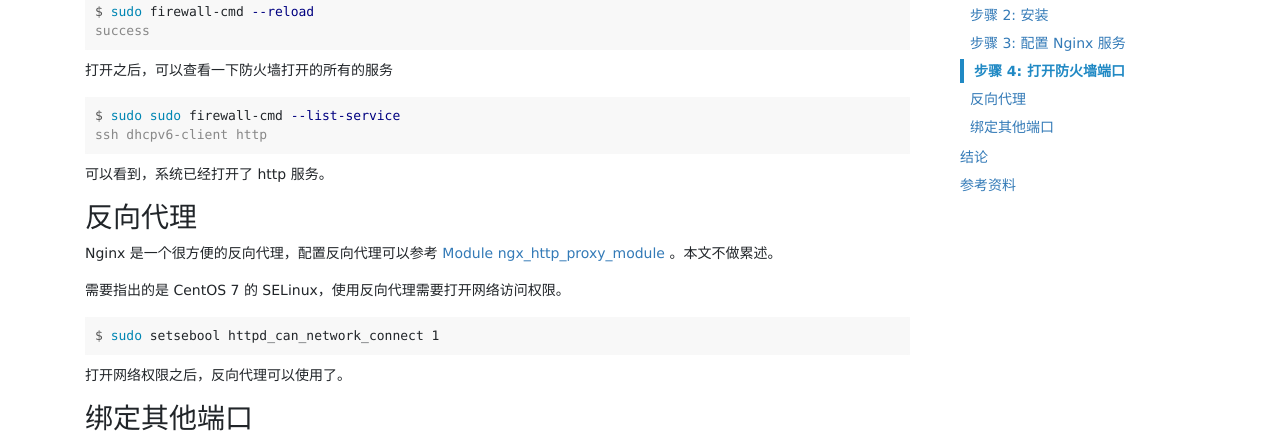
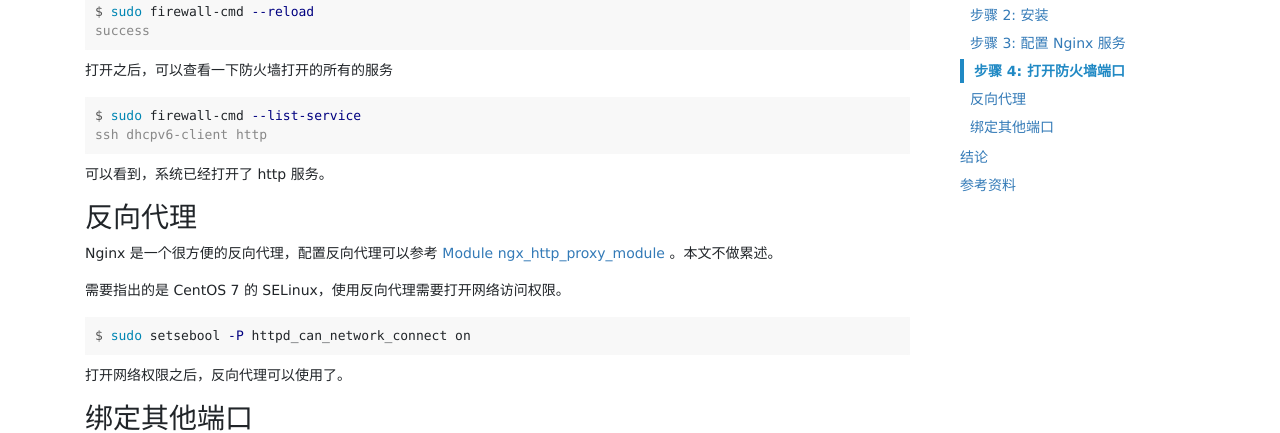
Before and after one commit to zhanming/zhanming.github.com, a Jekyll site: the page built from _posts/2018-08-06-how-to-install-nginx-on-centos-7.markdown, in a window 1280 px wide and 900 px high, scrolled down 1397 px. Shown: the part 152-585 px from the top of the window. Built offline with Jekyll 4.4.1, drawn with Linux system fonts in a browser that asks for light colours; comment, search, counter and statistics services are not loaded.

Commit message:
fix cmd typo.

````diff
--- a/_posts/2018-08-06-how-to-install-nginx-on-centos-7.markdown
+++ b/_posts/2018-08-06-how-to-install-nginx-on-centos-7.markdown
@@ -92,7 +92,7 @@ success
 打开之后，可以查看一下防火墙打开的所有的服务
 
 ```terminal
-$ sudo sudo firewall-cmd --list-service
+$ sudo firewall-cmd --list-service
 ssh dhcpv6-client http
 ```
 
@@ -105,7 +105,7 @@ Nginx 是一个很方便的反向代理，配置反向代理可以参考 [Module
 需要指出的是 CentOS 7 的 SELinux，使用反向代理需要打开网络访问权限。
 
 ```terminal
-$ sudo setsebool httpd_can_network_connect 1
+$ sudo setsebool -P httpd_can_network_connect on
 ```
 
 打开网络权限之后，反向代理可以使用了。
````
